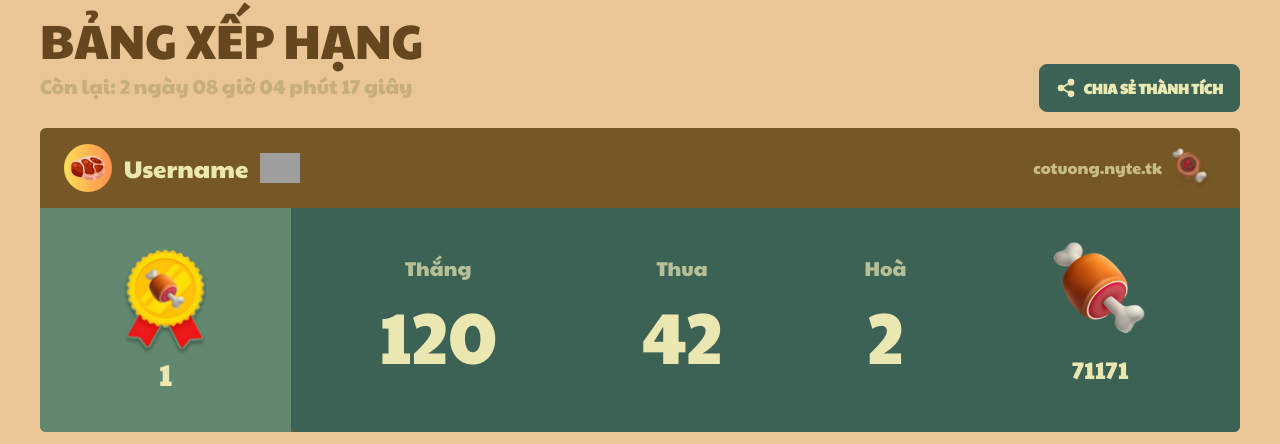
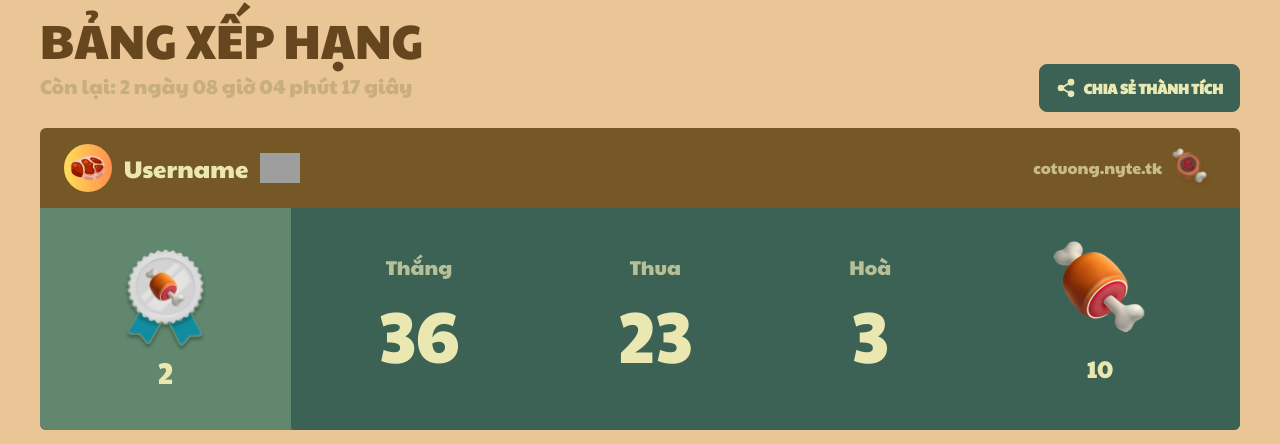
Before and after one commit to Owlvernyte/cotuong-frontend, a Next.js app: page /leaderboard in a window 1280 px wide. Shown: the part 347-791 px from the top of the page. Built offline with nearby package versions, Linux system fonts and the light colour scheme; grey boxes are pictures that could not be loaded.

Commit message:
feat(leaderboard): split components (PersonalAchievement)

```diff
--- a/app/(basic)/leaderboard/page.tsx
+++ b/app/(basic)/leaderboard/page.tsx
@@ -1,99 +1,19 @@
 import Image from "next/image";
-import Link from "next/link";
 
 import ExtraInformation from "@/components/leaderboard/extra-information/ExtraInformation";
 
 import Title from "@/components/ui/Title";
+import PersonalAchievement from "@/components/leaderboard/personal-achievements/PersonalAchievements";
 
 export default function LeaderBoard() {
   return (
     <div className="flex justify-center h-screen">
       <div className="container max-w-screen-2xl p-10">
-        {/* PHẦN 1: TIÊU ĐỀ */}
-
-        {/* Tiêu đề */}
         <Title text="BẢNG XẾP HẠNG" textAlign="text-left" />
 
-        {/* Thông tin bảng xếp hạng*/}
         <ExtraInformation />
 
-        {/* PHẦN 2: THÀNH TÍCH CÁ NHÂN */}
-        <div className="bg-dirt-300 rounded-md my-4">
-          {/* Tiêu đề */}
-          <div className="flex flex-col justify-between items-center md:flex-row px-6 py-4">
-            {/* Thông tin người chơi */}
-            <div className="flex flex-col space-x-3 items-center md:flex-row">
-              <div className="avatar">
-                <div className="w-12 rounded-full">
-                  <Image
-                    src="/avatars/avatar1.png"
-                    alt="Avatar"
-                    width={100}
-                    height={100}
-                  />
-                </div>
-              </div>
-              <div className="text-bamboo-100 text-2xl py-2">Username</div>
-              <Image src="/flags/VN.svg" alt="Flag" width={40} height={40} />
-            </div>
-
-            {/* Thông tin trang web */}
-            <div className="flex items-center space-x-1">
-              <Link
-                href={"/cotuong.nyte.tk"}
-                className="text-bamboo-100 opacity-70"
-              >
-                cotuong.nyte.tk
-              </Link>
-              <Image src="/thitnuong.svg" alt="Avatar" width={50} height={50} />
-            </div>
-          </div>
-
-          <div className="flex flex-col md:flex-row">
-            {/* Biểu tượng xếp hạng  */}
-            <div className="bg-bamboo-300 md:rounded-bl-md text-center p-4 md:px-20 md:py-10">
-              <div className="flex flex-col items-center">
-                <Image
-                  src="/medals/top1.svg"
-                  alt="Medal"
-                  width={120}
-                  height={120}
-                />
-                <div className="text-bamboo-100 text-3xl">1</div>
-              </div>
-            </div>
-
-            {/* Thông số */}
-            <div className="md:container bg-bamboo-400 rounded-b-md md:rounded-br-md text-bamboo-100 flex flex-col justify-between items-center md:flex-row py-2 px-20">
-              <div className="flex flex-row md:flex-col items-center">
-                <div className="text-xl opacity-70">Thắng</div>
-                <div className="text-3xl px-2 md:text-7xl md:py-4">120</div>
-              </div>
-
-              <div className="flex flex-row md:flex-col items-center">
-                <div className="text-xl opacity-70">Thua</div>
-                <div className="text-3xl px-2 md:text-7xl md:py-4">42</div>
-              </div>
-
-              <div className="flex flex-row md:flex-col items-center">
-                <div className="text-xl opacity-70">Hoà</div>
-                <div className="text-3xl px-2 md:text-7xl md:py-4">2</div>
-              </div>
-
-              <div className="flex flex-row md:flex-col items-center">
-                <div className="w-14 md:w-auto">
-                  <Image
-                    src="/diemthitnuong.svg"
-                    alt="Score"
-                    width={120}
-                    height={120}
-                  />
-                </div>
-                <div className="text-3xl px-2 md:text-2xl md:py-4">71171</div>
-              </div>
-            </div>
-          </div>
-        </div>
+        <PersonalAchievement />
 
         {/* PHẦN 3: BẢNG XẾP HẠNG CHUNG */}
         {/* Bảng xếp hạng gồm các cột:
--- /dev/null
+++ b/components/leaderboard/personal-achievements/CardTitle.tsx
@@ -0,0 +1,28 @@
+import React from "react";
+import Image from "next/image";
+import Link from "next/link";
+import PlayerInformation from "../../player/PlayerInformation";
+
+const CardTitle: React.FC = () => {
+  return (
+    <div className="flex flex-col justify-between items-center md:flex-row px-6 py-4">
+      {/* Note: Còn hard code phần avatar & flag */}
+      <PlayerInformation
+        username="Username"
+        avatarSrc="/avatars/avatar1.png"
+        hasFlag
+        flagSrc="/flags/VN.svg"
+      />
+
+      {/* Note: Link cotuong.nyte.tk chưa có */}
+      <div className="flex items-center space-x-1">
+        <Link href={"/cotuong.nyte.tk"} className="text-bamboo-100 opacity-70">
+          cotuong.nyte.tk
+        </Link>
+        <Image src="/thitnuong.svg" alt="Logo" width={50} height={50} />
+      </div>
+    </div>
+  );
+};
+
+export default CardTitle;
--- /dev/null
+++ b/components/leaderboard/personal-achievements/PersonalAchievements.tsx
@@ -0,0 +1,21 @@
+import React from "react";
+import Image from "next/image";
+
+import CardTitle from "./CardTitle";
+import Ranking from "./Ranking";
+import ScoreBoard from "./ScoreBoard";
+
+const PersonalAchievement: React.FC = () => {
+  return (
+    <div className="bg-dirt-300 rounded-md my-4">
+      <CardTitle />
+      <div className="flex flex-col md:flex-row">
+        {/* Note: Còn hard code số xếp hạng - để random số */}
+        <Ranking top={Math.floor(Math.random() * (10 - 1 + 1)) + 1} />
+        <ScoreBoard />
+      </div>
+    </div>
+  );
+};
+
+export default PersonalAchievement;
--- /dev/null
+++ b/components/leaderboard/personal-achievements/Ranking.tsx
@@ -0,0 +1,30 @@
+import React from "react";
+import Image from "next/image";
+
+interface RankingProps {
+  medalSrc?: string;
+  top: number;
+}
+
+const medalImages = [
+  "/medals/top1.svg",
+  "/medals/top2.svg",
+  "/medals/top3.svg",
+];
+
+const Ranking: React.FC<RankingProps> = ({
+  medalSrc: customMedalSrc = "/medals/normal_top.svg",
+  top,
+}) => {
+  const medalSrc = top <= 3 ? medalImages[top - 1] : customMedalSrc;
+  return (
+    <div className="bg-bamboo-300 md:rounded-bl-md text-center p-4 md:px-20 md:py-10">
+      <div className="flex flex-col items-center">
+        <Image src={medalSrc} alt="Medal" width={120} height={120} />
+        <div className="text-bamboo-100 text-3xl">{top}</div>
+      </div>
+    </div>
+  );
+};
+
+export default Ranking;
--- /dev/null
+++ b/components/leaderboard/personal-achievements/ScoreBoard.tsx
@@ -0,0 +1,41 @@
+import React from "react";
+import Image from "next/image";
+import StatCard from "./StatCard";
+
+const ScoreBoard: React.FC = () => {
+  return (
+    <div className="md:container bg-bamboo-400 rounded-b-md md:rounded-br-md text-bamboo-100 flex flex-col justify-between items-center md:flex-row py-2 px-20">
+      {/* Note: Còn hard code số trận thắng, thua, hoà, điểm - để random số */}
+      <StatCard
+        label="Thắng"
+        value={Math.floor(Math.random() * (100 - 0 + 1)) + 0}
+      />
+
+      <StatCard
+        label="Thua"
+        value={Math.floor(Math.random() * (100 - 0 + 1)) + 0}
+      />
+
+      <StatCard
+        label="Hoà"
+        value={Math.floor(Math.random() * (100 - 0 + 1)) + 0}
+      />
+
+      <div className="flex flex-row md:flex-col items-center">
+        <div className="w-14 md:w-auto">
+          <Image
+            src="/diemthitnuong.svg"
+            alt="Score"
+            width={120}
+            height={120}
+          />
+        </div>
+        <div className="text-3xl px-2 md:text-2xl md:py-4">
+          {Math.floor(Math.random() * (100 - 0 + 1)) + 0}
+        </div>
+      </div>
+    </div>
+  );
+};
+
+export default ScoreBoard;
--- /dev/null
+++ b/components/leaderboard/personal-achievements/StatCard.tsx
@@ -0,0 +1,17 @@
+import React from "react";
+
+interface StatCard {
+  label: string;
+  value?: number;
+}
+
+const StatCard: React.FC<StatCard> = ({ label, value = 0 }) => {
+  return (
+    <div className="flex flex-row md:flex-col items-center">
+      <div className="text-xl opacity-70">{label}</div>
+      <div className="text-3xl px-2 md:text-7xl md:py-4">{value}</div>
+    </div>
+  );
+};
+
+export default StatCard;
--- /dev/null
+++ b/components/player/PlayerInformation.tsx
@@ -0,0 +1,52 @@
+import React from "react";
+import Image from "next/image";
+
+interface PlayerInformationProps {
+  username: string;
+  textColor?: string;
+  textSize?: string;
+  avatarSrc: string;
+  avatarSize?: number;
+  imageWidth?: number;
+  imageHeight?: number;
+  hasFlag?: boolean;
+  flagSrc?: string;
+  flagWidth?: number;
+  flagHeight?: number;
+}
+
+const PlayerInformation: React.FC<PlayerInformationProps> = ({
+  username,
+  textColor = "text-bamboo-100",
+  textSize = "text-2xl",
+  avatarSrc,
+  avatarSize = 12,
+  imageWidth = 100,
+  imageHeight = 100,
+  hasFlag = false,
+  flagSrc = "",
+  flagWidth = 40,
+  flagHeight = 40,
+}) => {
+  return (
+    <div className="flex flex-col space-x-3 items-center md:flex-row">
+      <div className="avatar">
+        <div className={`w-${avatarSize} rounded-full`}>
+          <Image
+            src={avatarSrc}
+            alt="Avatar"
+            width={imageWidth}
+            height={imageHeight}
+          />
+        </div>
+      </div>
+      <div className={`${textColor} ${textSize} py-2`}>{username}</div>
+      {hasFlag && (
+        <Image src={flagSrc} alt="Flag" width={flagWidth} height={flagHeight} />
+      )}
+      {/* Dự kiến: Thêm phần điểm + trạng thái hoạt động */}
+    </div>
+  );
+};
+
+export default PlayerInformation;
```
